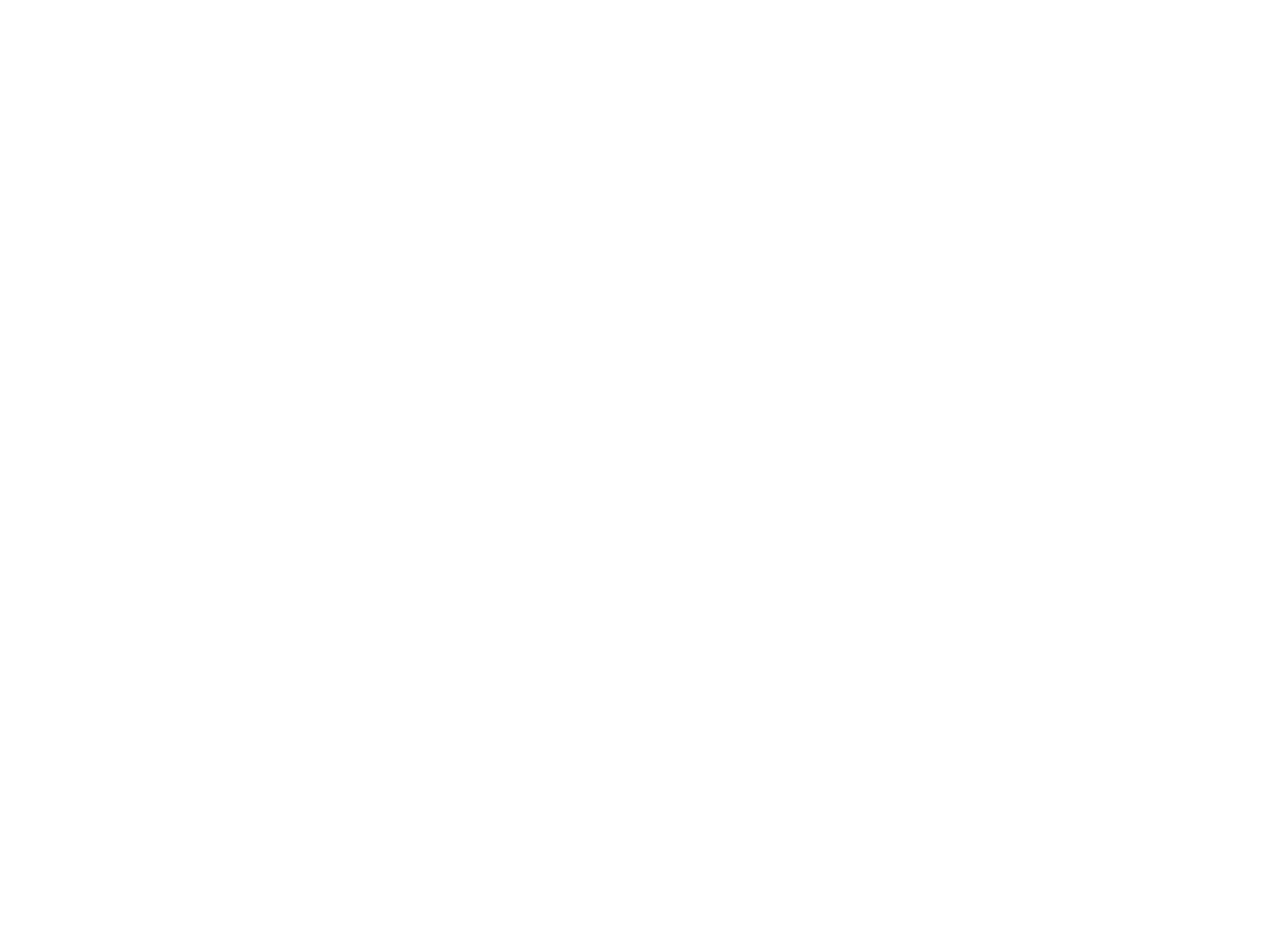
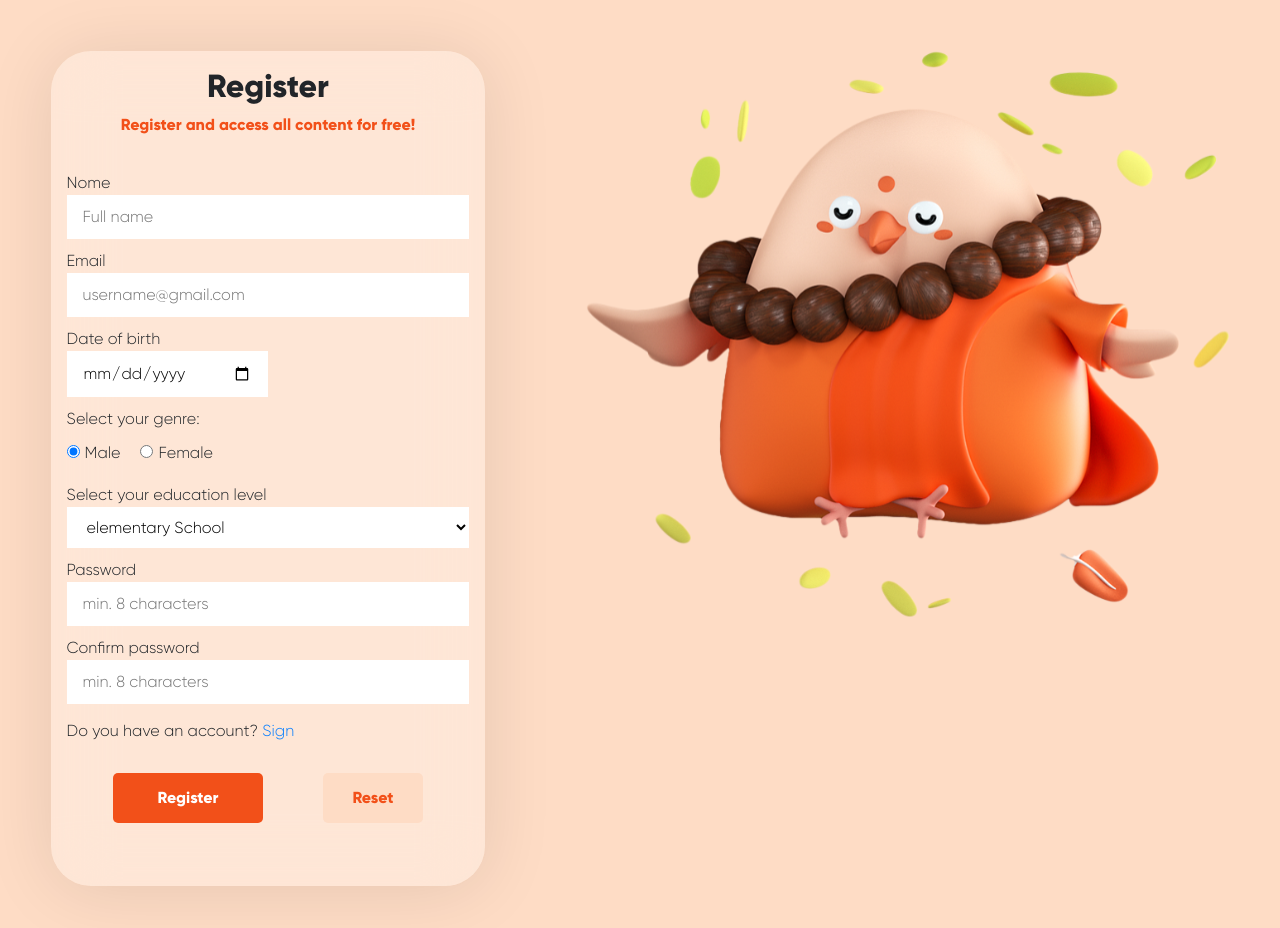
Before and after one commit to WendellRodriguesAmaral/Angular-CRUD-with--Scalable-Architecture, an Angular app: page /register in a window 1280 px wide. Before the commit this address led to /. Shown: the top 928 px of the page. Before the commit the page ends 800 px from the top, so only its background shows below. Built offline with nearby package versions, Linux system fonts and the light colour scheme.

Commit message:
refactor:implementa estrutura lazy loading

```diff
--- a/src/app/app-routing.module.ts
+++ b/src/app/app-routing.module.ts
@@ -2,9 +2,8 @@
 import { RouterModule, Routes } from '@angular/router';
 
 const routes: Routes = [
-  { path: '', pathMatch: 'full', redirectTo: 'login' },
   {
-    path: 'login',
+    path: '',
     loadChildren: () => import('./pages/login/login.module')     // so carrega o modulo quando acesssar 'login'
       .then(m => m.LoginModule)  // 'm' é o modulo recebido
   },
--- a/src/app/pages/login/form-login/form-login.component.html
+++ b/src/app/pages/login/form-login/form-login.component.html
@@ -5,10 +5,10 @@
     </header>
     <form class="w-100 login__form">
         <label for="email" class="d-block mb-1 login__label-email">Email</label>
-        <input class="border-0 login__email" id="email" type="email" placeholder="username@gmail.com">
+        <input class="border-0 login__email" autocomplete="off" id="email" type="email" placeholder="username@gmail.com">
         <label for="password" class="d-block mb-1 mt-4 login__label-password">Password</label>
         <div class="bg-white d-flex login__container">
-            <input class="border-0 d-inline-block login__password " id="password" type="password" placeholder="password">
+            <input class="border-0 d-inline-block login__password " autocomplete="off" id="password" type="password" placeholder="password">
             <i class="ml-3 d-flex">
                 <img class="login__view-password" src="../../../../assets/images/password-eye.svg" alt="imagem de olho para mostrar ou esconder senha">
             </i>
@@ -29,6 +29,6 @@
                 <img src="../../../../assets/icons/icon_facebook.svg" alt="icone do facebook">
             </div>
         </div>
-        <small class="d-block login--no-account">Don't have an account? yet? <a class="text-center" routerLink="subscribe">Register for free</a></small>
+        <small class="d-block login--no-account">Don't have an account? yet? <a class="text-center" routerLink="/register">Register for free</a></small>
     </form>
 </main>
--- a/src/app/pages/login/login.component.html
+++ b/src/app/pages/login/login.component.html
@@ -1,7 +1,11 @@
 
 <main class="login w-100 min-vh-100 d-flex justify-content-center align-items-center">
     <section class="forms">
-        <router-outlet></router-outlet>
+        <app-form-login *ngIf="this.route === 'login'"></app-form-login>
+
+        <ng-template [ngIf]="this.route === 'register'">
+            <app-novo-usuario></app-novo-usuario>
+        </ng-template>
     </section>
     <section class="d-none d-lg-block d-xl-block image">
         <img src="../../../assets/images/login-screen.svg" class="img-fluid" alt="magem de um passaro vestido de monge flutando ">
--- a/src/app/pages/login/login.component.ts
+++ b/src/app/pages/login/login.component.ts
@@ -1,4 +1,5 @@
 import { Component, OnInit } from '@angular/core';
+import { ActivatedRoute } from '@angular/router';
 
 @Component({
   selector: 'app-login',
@@ -7,9 +8,12 @@
 })
 export class LoginComponent implements OnInit {
 
-  constructor() { }
+  route:string | undefined = '';
+
+  constructor(private activeRoute: ActivatedRoute) { }
 
   ngOnInit(): void {
+    this.route = this.activeRoute.snapshot.routeConfig?.path;
   }
 
 }
--- a/src/app/pages/login/login.module.ts
+++ b/src/app/pages/login/login.module.ts
@@ -7,6 +7,7 @@
 import { FormLoginComponent } from './form-login/form-login.component';
 import { FormsModule } from '@angular/forms';
 import { SharedModule } from 'src/app/shared/shared.module';
+import { CoreModule } from 'src/app/core/core.module';
 
 
 @NgModule({
@@ -19,7 +20,8 @@
     CommonModule,
     LoginRoutingModule,
     FormsModule,
-    SharedModule
+    SharedModule,
+    CoreModule
   ]
 })
 export class LoginModule { }
--- a/src/app/pages/login/new-user/new-user.component.html
+++ b/src/app/pages/login/new-user/new-user.component.html
@@ -27,11 +27,11 @@
             <option value="Higher Education">Higher Education</option>
         </select>
         <label class="d-block new-user__label-password" for="password" >Password</label>
-        <input minlength="8" class="border-0 new-user__password" type="password" placeholder="min. 8 characters">
+        <input minlength="8" class="border-0 new-user__password" autocomplete="off" type="password" placeholder="min. 8 characters">
         <label class="d-block new-user__label-password" for="password" >Confirm password</label>
-        <input minlength="8" class="border-0 new-user__password" type="password" placeholder="min. 8 characters">
+        <input minlength="8" class="border-0 new-user__password" autocomplete="off" type="password" placeholder="min. 8 characters">
         <small class="d-block new-user__has-account">Do you have an account? <a class="text-center"
-                routerLink="">Sign</a></small>
+                routerLink="/login">Sign</a></small>
         <div class="d-flex justify-content-center align-content-center  new-user__buttons">
             <button class="btn new-user__register">Register</button>
             <button type="reset" class="btn new-user__reset">Reset</button>
```
Also changed, not shown: src/app/pages/login/login-routing.module.ts (+3 -9 lines).
